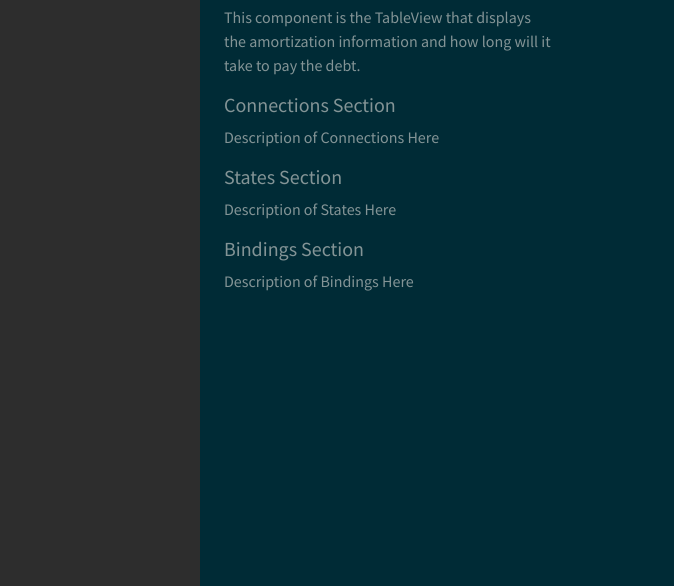
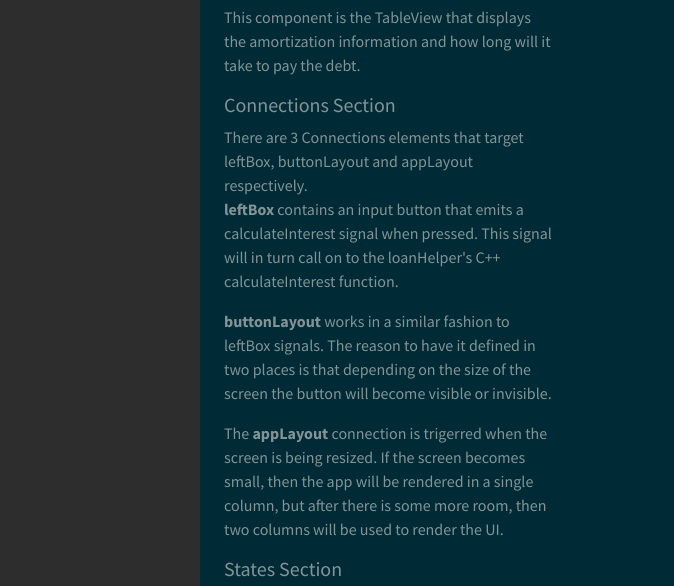
Before and after one commit to elopez7/QSharkAttack_Obsolete, a plain HTML site: page code.html in a window 1280 px wide. Shown: the part 908-1494 px from the top of the page, 606-1280 px from the left. Drawn offline with nearby package versions, Linux system fonts and the light colour scheme.

Commit message:
Update the code section of the website

```diff
--- a/code.html
+++ b/code.html
@@ -220,11 +220,27 @@
                         This component is the TableView that displays the amortization information and how long will it take to pay the debt.
                     </p>
                     <h5>Connections Section</h5>
-                    <p>Description of Connections Here</p>
+                    <p>
+                        There are 3 Connections elements that target leftBox, buttonLayout and appLayout respectively.<br>
+                        <strong>leftBox</strong> contains an input button that emits a calculateInterest signal when pressed.
+                        This signal will in turn call on to the loanHelper's C++ calculateInterest function.
+                    </p>
+                    <p>
+                        <strong>buttonLayout</strong> works in a similar fashion to leftBox signals. The reason to have it defined in two places is that depending on the size of the screen the button will become visible or invisible.
+                    </p>
+                    <p>
+                        The <strong>appLayout</strong> connection is trigerred when the screen is being resized. If the screen becomes small, then the app will be rendered in a single column, but after there is some more room, then two columns will be used to render the UI.
+                    </p>
                     <h5>States Section</h5>
-                    <p>Description of States Here</p>
+                    <p>
+                        The states allow to control how the UI will be drawn to the screen. If the screen width is less than 480 pixels, then the UI will be in rendered as a single column.
+                        <br>
+                        This effect is achieved by forcing the layout to take 2 columns of space instead of one. In short, it creates the illusion of it being a single column.
+                        <br>
+                        When the screen is bigger than 480 pixels, then layout elements will each use a single column, changing the positioningof the UI elements.
+                    </p>
                     <h5>Bindings Section</h5>
-                    <p>Description of Bindings Here</p>
+                    <p>The bindings I am using allow me to assign values to variables in a simple fashion. One advantage of using Bindings is that I don't have to manually update elements upon change. For example, when entering one value into one of the text fieds, the binding will update automatically.</p>
                 </div>
             </div>
             <div class="row row-cols-1 row-cols-md-2">
```
